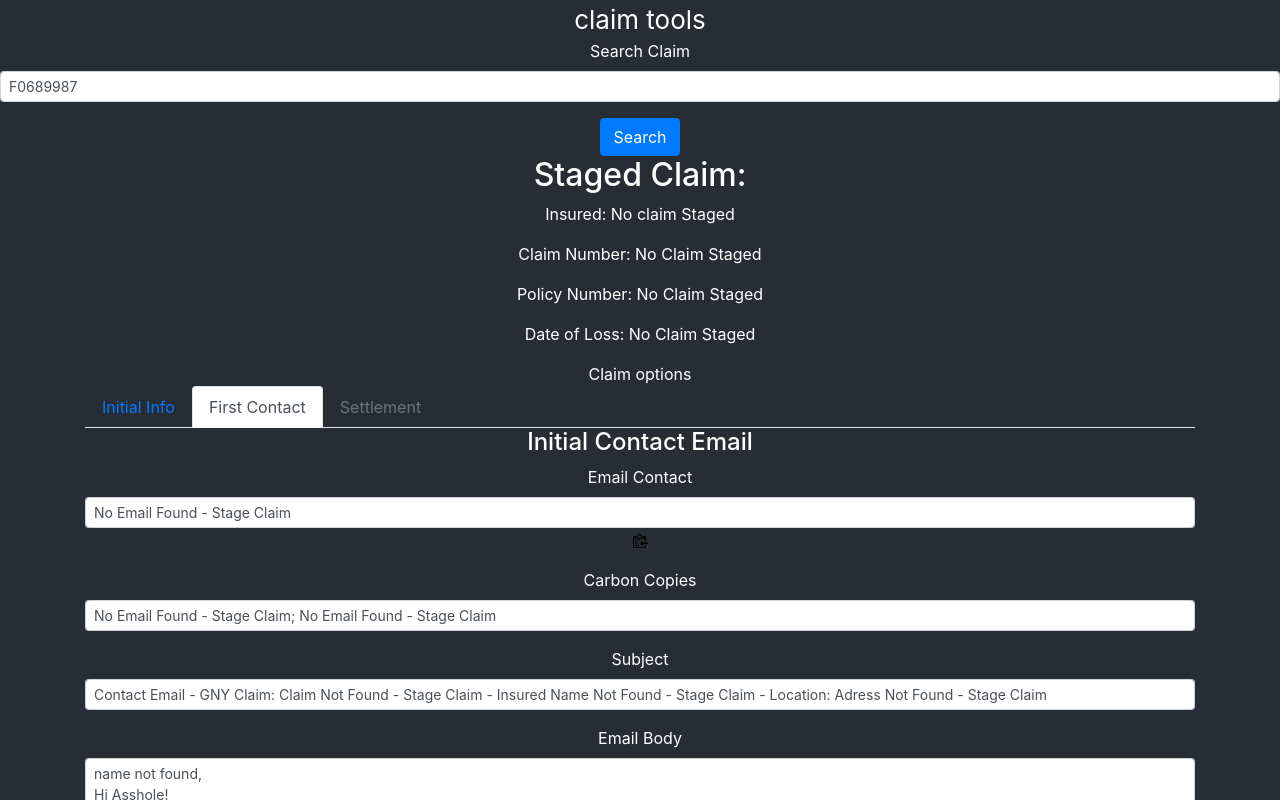
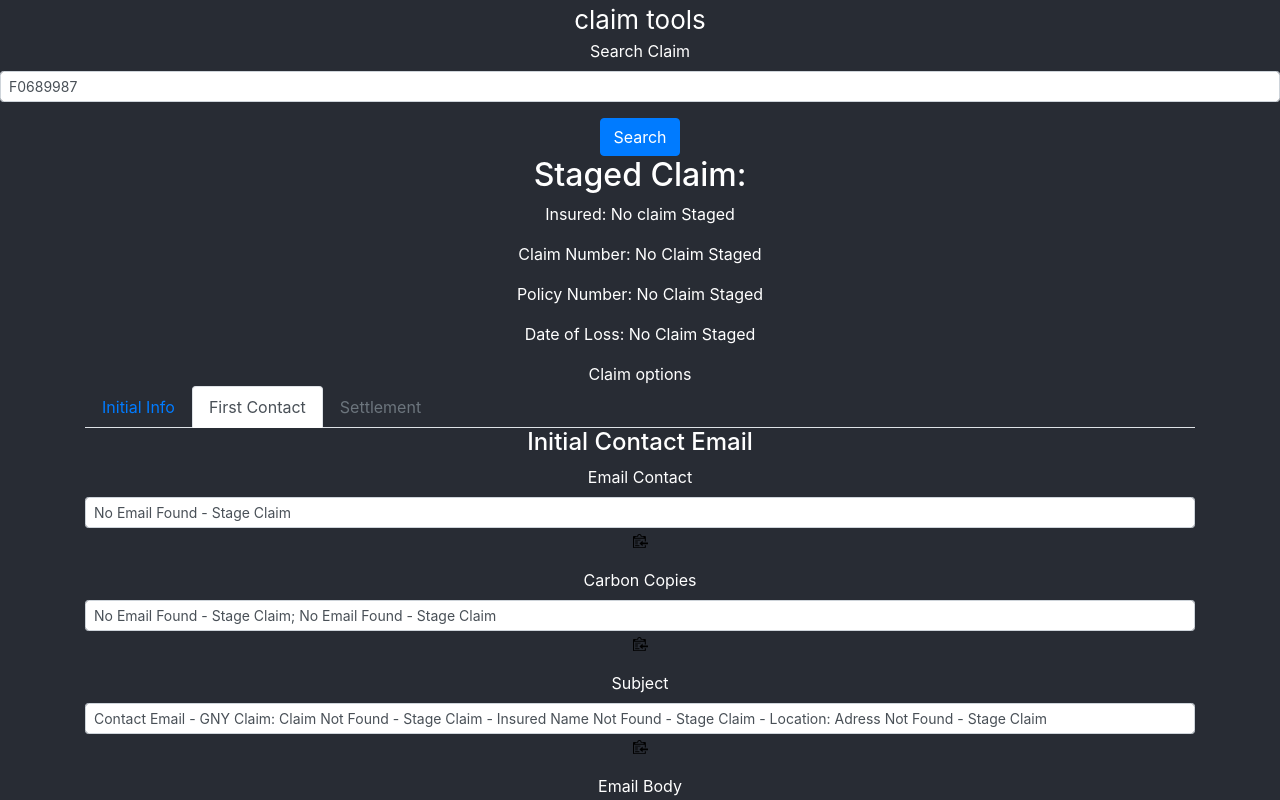
Before and after one commit to glennneiger/claim-tools, a React (Create React App) app in the folder claim-tools/: page / in a window 1280 px wide. Both pictures are taken after a click on the tab "First Contact". Shown: the top 800 px of the page. Built offline with nearby package versions, Linux system fonts and the light colour scheme.

Commit message:
added copy button to initial contact form field

```diff
--- a/claim-tools/src/comp/InitialContact.js
+++ b/claim-tools/src/comp/InitialContact.js
@@ -13,10 +13,10 @@ By Asshole!!`;
     return (
         <Form>
             <h4>Initial Contact Email</h4>
-            <Form.Group>
+            <Form.Group
+                controlId="emailContact">
                 <Form.Label>Email Contact</Form.Label>
                 <Form.Control
-                    id="emailContact"
                     size="sm"
                     type="text"
                     value={ props.claimData ? props.claimData.insuredEmail : 'No Email Found - Stage Claim'}
@@ -25,23 +25,32 @@ By Asshole!!`;
                     fieldId='emailContact'
                 />
             </Form.Group>
-            <Form.Group controlId="formBasicEmail">
+            <Form.Group
+                controlId="emailCarbonCopy">
                 <Form.Label>Carbon Copies</Form.Label>
                 <Form.Control
                     size="sm"
                     type="text"
                     value={ `${ props.claimData ? props.claimData.adjusterEmail : 'No Email Found - Stage Claim' }; ${ props.claimData ? props.claimData.brokerEmail : 'No Email Found - Stage Claim' }`}
                     />
+                <ClipIcon
+                    fieldId='emailCarbonCopy'
+                />
             </Form.Group>
-            <Form.Group controlId="formBasicEmail">
+            <Form.Group
+                controlId="contactEmailSubject">
                 <Form.Label>Subject</Form.Label>
                 <Form.Control
                     size="sm"
                     type="text"
                     value={ `Contact Email - GNY Claim: ${ props.claimNumber ? props.claimNumber : 'Claim Not Found - Stage Claim' } - ${ props.claimData ? props.claimData.insuredName : 'Insured Name Not Found - Stage Claim' } - Location: ${ props.claimData ? props.claimData.insuredAddress : 'Adress Not Found - Stage Claim' }`}
                     />
+                <ClipIcon
+                    fieldId='contactEmailSubject'
+                />
             </Form.Group>
-            <Form.Group controlId="exampleForm.ControlSelect2">
+            <Form.Group
+                controlId="contactEmailBody">
                 <Form.Label>Email Body</Form.Label>
                 <Form.Control
                     size='sm'
@@ -50,6 +59,9 @@ By Asshole!!`;
                     value={ contactEmailBody }
                     />
             </Form.Group>
+            <ClipIcon
+                fieldId='contactEmailBody'
+            />
         </Form>
     )
 }
```
